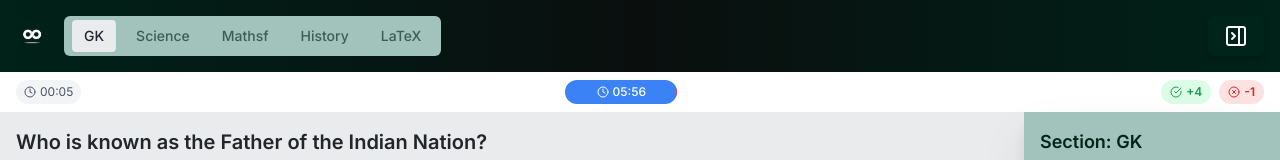
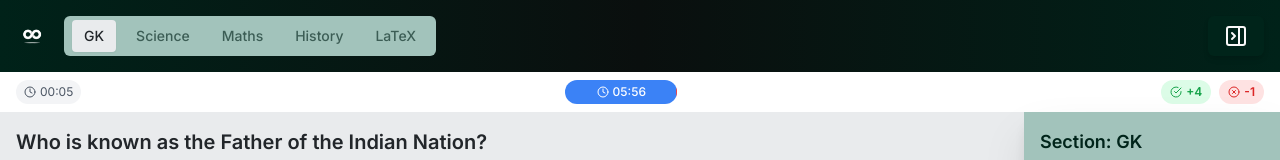
Before and after one commit to destx0/gquiz, a Next.js app: page /test in a window 1280 px wide. Shown: the top 160 px of the page. Built offline with nearby package versions, Linux system fonts and the light colour scheme.

Commit message:
fixed import error

```diff
--- a/src/components/NavigationSidebar.jsx
+++ b/src/components/NavigationSidebar.jsx
@@ -3,7 +3,7 @@ import { Button } from "@/components/ui/button";
 import QuestionNavigation from "@/components/QuestionNavigation";
 import QuestionDescription from "@/components/QuestionDescription";
 import { Separator } from "@/components/ui/separator";
-import questions from "@/data/questions"; // Import questions data to get section names
+import quizData from "@/data/quizData"; // Updated import
 
 const NavigationSidebar = ({
 	currentSectionIndex,
@@ -17,6 +17,9 @@ const NavigationSidebar = ({
 	numberOfQuestions,
 }) => {
 	if (!showNavigation) return null;
+
+	const currentSection = quizData.questions[currentSectionIndex];
+	const sectionQuestions = currentSection.questions;
 
 	// Calculate the counts for the current section
 	const answeredCount = selectedOptions.filter(
@@ -37,7 +40,7 @@ const NavigationSidebar = ({
 		<div className={`fixed right-0 h-full w-64 bg-gray-100 shadow-lg`}>
 			<div className="flex justify-between items-center p-4 bg-muted shadow-2xl">
 				<h2 className="text-lg font-semibold text-primary">
-					Section: {questions[currentSectionIndex].section}
+					Section: {currentSection.section}
 				</h2>
 			</div>
 			<div>
@@ -54,7 +57,7 @@ const NavigationSidebar = ({
 				<Separator />
 				<div className="">
 					<QuestionNavigation
-						numberOfQuestions={numberOfQuestions}
+						numberOfQuestions={sectionQuestions.length}
 						currentQuestionIndex={currentQuestionIndex}
 						jumpToQuestion={(questionIndex) =>
 							jumpToQuestion(currentSectionIndex, questionIndex)
--- a/src/components/TestHeader.jsx
+++ b/src/components/TestHeader.jsx
@@ -5,7 +5,7 @@ import Image from "next/image";
 import { Button } from "@/components/ui/button";
 import { PanelRightOpen, PanelRightClose } from "lucide-react";
 import { Tabs, TabsList, TabsTrigger } from "@/components/ui/tabs";
-import questions from "@/data/questions";
+import quizData from "@/data/quizData"; // Updated import
 import useTestStore from "@/store/testStore";
 
 const TestHeader = ({ setShowNavigation }) => {
@@ -22,7 +22,7 @@ const TestHeader = ({ setShowNavigation }) => {
 					height={32}
 					className="mr-4 object-cover object-center"
 				/>
-				<div className="flex  overflow-x-auto">
+				<div className="flex overflow-x-auto">
 					<Tabs
 						defaultValue={currentSectionIndex.toString()}
 						onValueChange={(value) =>
@@ -31,7 +31,7 @@ const TestHeader = ({ setShowNavigation }) => {
 						className=""
 					>
 						<TabsList className="flex px-2 gap-2">
-							{questions.map((section, index) => (
+							{quizData.questions.map((section, index) => (
 								<TabsTrigger
 									key={index}
 									value={index.toString()}
```
Also changed, not shown: src/data/questions-bak.jsx (renamed from src/data/questions.jsx).
